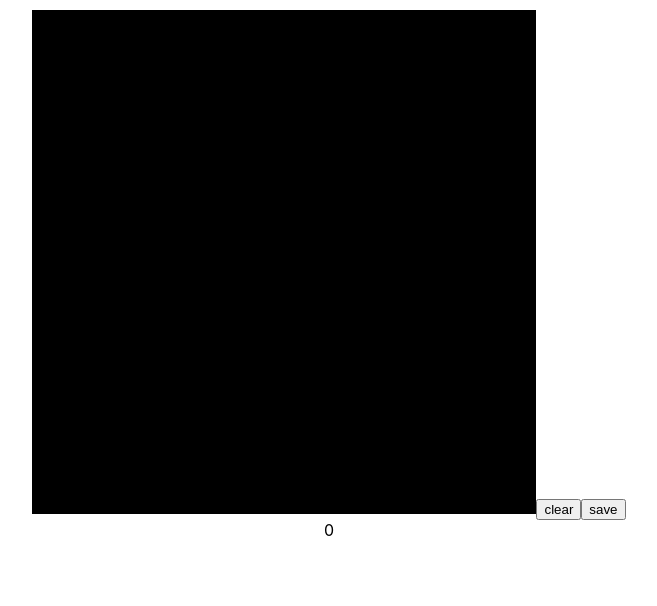
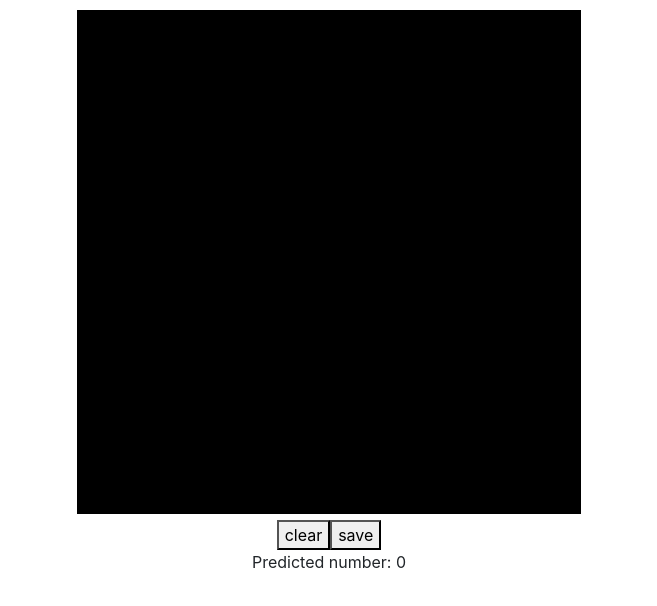
Before and after one commit to JasonOwenss/mnist-number-predictor, a React (Create React App) app: page / in a window 1280 px wide. Shown: the top 606 px of the page, without its empty margins (311-968 px from the left). Built offline with nearby package versions, Linux system fonts and the light colour scheme.

Commit message:
react-scripts, bootstrap, canvas style

```diff
--- a/package.json
+++ b/package.json
@@ -7,10 +7,11 @@
     "@testing-library/jest-dom": "^4.2.4",
     "@testing-library/react": "^9.5.0",
     "@testing-library/user-event": "^7.2.1",
+    "bootstrap": "^4.5.2",
     "downscale": "^1.0.6",
     "react": "^16.13.1",
     "react-dom": "^16.13.1",
-    "react-scripts": "3.4.1"
+    "react-scripts": "^3.4.3"
   },
   "scripts": {
     "start": "react-scripts start",
--- a/src/App.js
+++ b/src/App.js
@@ -4,6 +4,7 @@ import './App.css';
 import downscale from 'downscale';
 import * as tf from '@tensorflow/tfjs';
 import Canvas from './components/Canvas';
+import 'bootstrap/dist/css/bootstrap.min.css';
 
 function App() {
   const [b64, setB64] = useState('');
@@ -37,7 +38,7 @@ function App() {
     <div className="App">
 
       <Canvas handleSetB64={handleSetB64}/>
-      <div>{prediction}</div>
+      <div >Predicted number: {prediction}</div>
     </div>
   );
 }
--- a/src/components/Canvas.js
+++ b/src/components/Canvas.js
@@ -42,9 +42,12 @@ const Canvas = props => {
 
         context.beginPath();
         context.moveTo(start.x, start.y);
-        context.lineTo(end.x, end.y);
+        context.arc(end.x, end.y, 20, 0, Math.PI*2, false);
         context.strokeStyle = "white";
-        context.lineWidth = 20;
+        context.fillStyle = "white";
+        context.fill();
+        //context.fill();
+        //context.lineWidth = 20;
         context.stroke();
         context.closePath();
       }
@@ -151,7 +154,8 @@ const Canvas = props => {
 
   return (
           <div>
-            <canvas
+            <div>
+              <canvas
               className="canvas"
               ref={canvasRef}
               width={500}
@@ -161,8 +165,11 @@ const Canvas = props => {
                 marginTop: 10,
                 backgroundColor: "black",
               }}/>
-            <button onClick={handleClear}>clear</button>
+            </div>
+            <div>
+              <button onClick={handleClear}>clear</button>
             <button onClick={handleSave}>save</button>
+            </div>
           </div>
           )
 }
```
Also changed, not shown: 1 other file (tests, documents, lock files or other folders).
